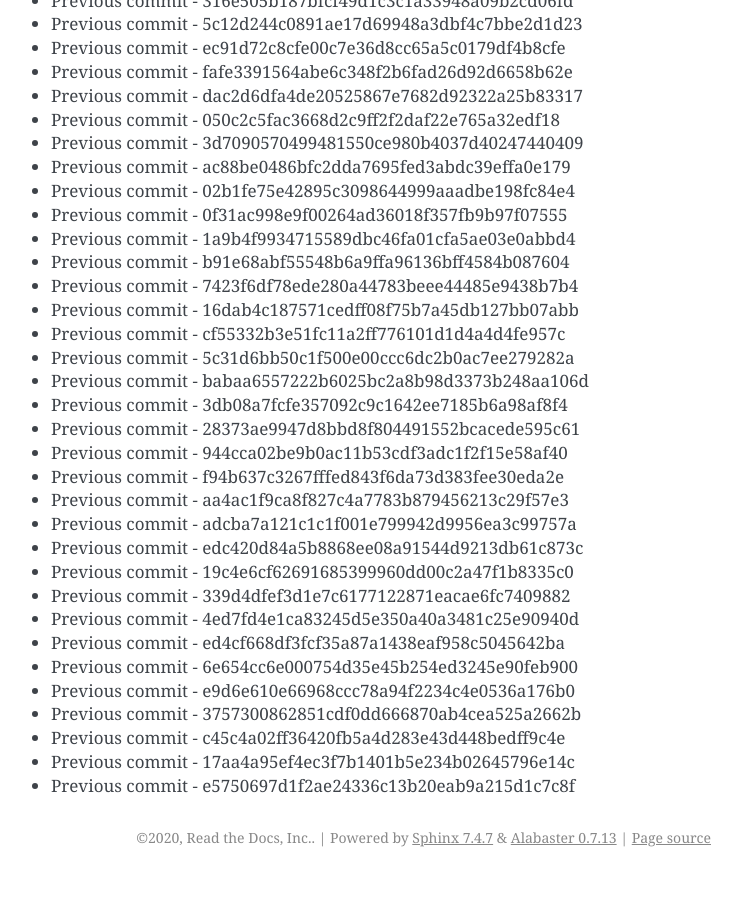
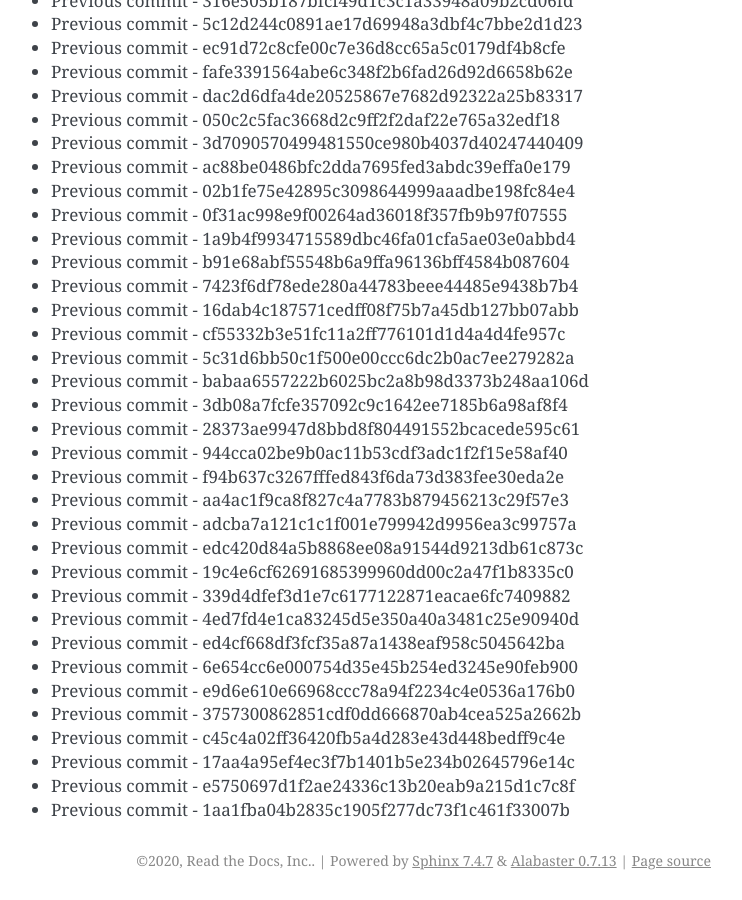
Before and after one commit to readthedocs/rtd-git-stresstest, a Sphinx documentation site: the page built from docs/updates.rst, in a window 1280 px wide and 900 px high, scrolled down 93201 px. Shown: the whole window, without its empty margins (399-1141 px from the left). Built offline with Sphinx 7.4.7, drawn with Linux system fonts in a browser that asks for light colours; before the commit the page ends 94078 px from its top, so only the background shows below that.

Commit message:
Generating commit from previous: 1aa1fba04b2835c1905f277dc73f1c461f33007b

```diff
--- a/docs/updates.rst
+++ b/docs/updates.rst
@@ -3948,3 +3948,4 @@ It can be tested for any performance characteristics.
 * Previous commit - c45c4a02ff36420fb5a4d283e43d448bedff9c4e
 * Previous commit - 17aa4a95ef4ec3f7b1401b5e234b02645796e14c
 * Previous commit - e5750697d1f2ae24336c13b20eab9a215d1c7c8f
+* Previous commit - 1aa1fba04b2835c1905f277dc73f1c461f33007b
```
